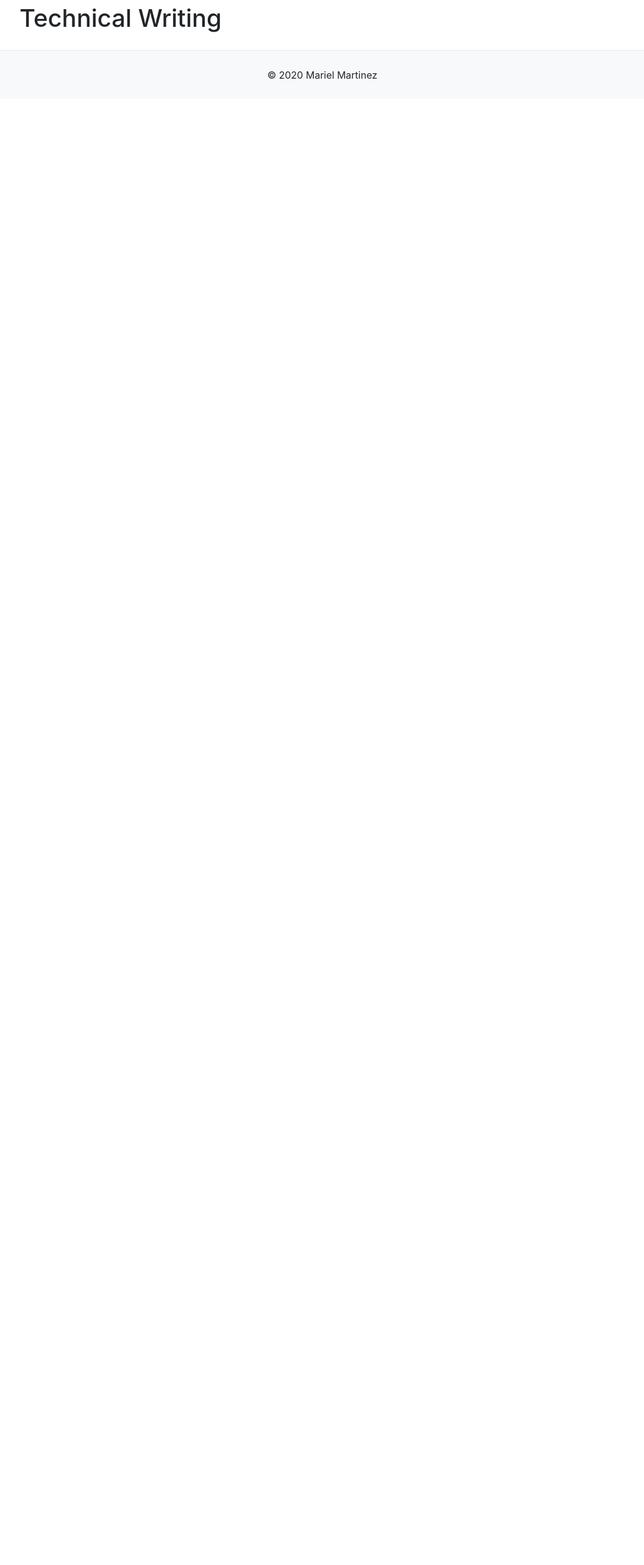
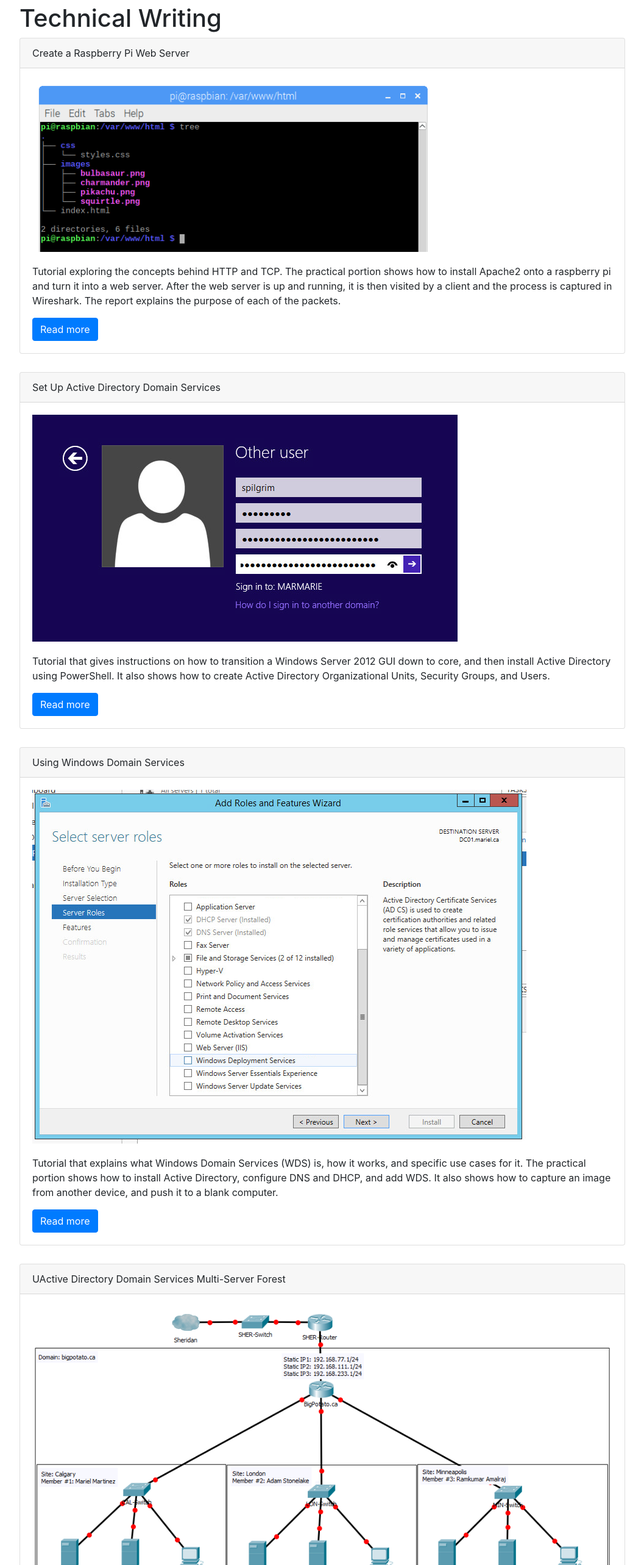
Before and after one commit to maresmartinez/portfolio-v2, a Next.js app: page /technical-writing in a window 1280 px wide. Shown: the part 100-2666 px from the top of the page at 61% size, without its empty margins (111-1168 px from the left). Before the commit the page ends 800 px from the top, so only its background shows below. Built offline with nearby package versions, Linux system fonts and the light colour scheme.

Commit message:
Add Technical Writing overview page

```diff
--- /dev/null
+++ b/pages/technical-writing/TechnicalWriting.module.css
@@ -0,0 +1,7 @@
+.container > *:not(:first-child) {
+  margin-bottom: 30px;
+}
+
+.img {
+  margin-bottom: 20px;
+}
--- a/pages/technical-writing/index.tsx
+++ b/pages/technical-writing/index.tsx
@@ -1,9 +1,53 @@
 import React, { ReactNode } from 'react';
 import Container from 'react-bootstrap/Container';
+import Card from 'react-bootstrap/Card';
+import Button from 'react-bootstrap/Button';
+import Image from 'react-bootstrap/Image';
+import styles from './TechnicalWriting.module.css';
 
 const TechnicalWritingPage = (): ReactNode => (
-  <Container>
+  <Container className={styles.container}>
     <h1>Technical Writing</h1>
+    <Card>
+      <Card.Header>Create a Raspberry Pi Web Server</Card.Header>
+      <Card.Body>
+        <Image className={styles.img} src="/raspberrypi-web-server/image009.png" fluid />
+        <Card.Text>
+          Tutorial exploring the concepts behind HTTP and TCP. The practical portion shows how to install Apache2 onto a raspberry pi and turn it into a web server. After the web server is up and running, it is then visited by a client and the process is captured in Wireshark. The report explains the purpose of each of the packets.
+        </Card.Text>
+        <Button variant="primary" href="/technical-writing/raspberrypi-web-server">Read more</Button>
+      </Card.Body>
+    </Card>
+    <Card>
+      <Card.Header>Set Up Active Directory Domain Services</Card.Header>
+      <Card.Body>
+        <Image className={styles.img} src="/setup-adds/image021.png" fluid />
+        <Card.Text>
+          Tutorial that gives instructions on how to transition a Windows Server 2012 GUI down to core, and then install Active Directory using PowerShell. It also shows how to create Active Directory Organizational Units, Security Groups, and Users.
+        </Card.Text>
+        <Button variant="primary" href="/technical-writing/setup-adds">Read more</Button>
+      </Card.Body>
+    </Card>
+    <Card>
+      <Card.Header>Using Windows Domain Services</Card.Header>
+      <Card.Body>
+        <Image className={styles.img} src="/using-wds/image016.png" fluid />
+        <Card.Text>
+          Tutorial that explains what Windows Domain Services (WDS) is, how it works, and specific use cases for it. The practical portion shows how to install Active Directory, configure DNS and DHCP, and add WDS. It also shows how to capture an image from another device, and push it to a blank computer.
+        </Card.Text>
+        <Button variant="primary" href="/technical-writing/using-wds">Read more</Button>
+      </Card.Body>
+    </Card>
+    <Card>
+      <Card.Header>UActive Directory Domain Services Multi-Server Forest</Card.Header>
+      <Card.Body>
+        <Image className={styles.img} src="/adds-forest/image001.png" fluid />
+        <Card.Text>
+          Tutorial that shows how to set up an Active Directory forest that contains multiple domain controllers. It also gives the instructions for how to configure Active Directory Sites and Services with multiple subnets, inter-site transports, and locations. Finally, the domain will also be populated with Organizational Units, Security Groups, and Users using a domain controller in each different location.
+        </Card.Text>
+        <Button variant="primary" href="/technical-writing/adds-forest">Read more</Button>
+      </Card.Body>
+    </Card>
   </Container>
 );
 
```
